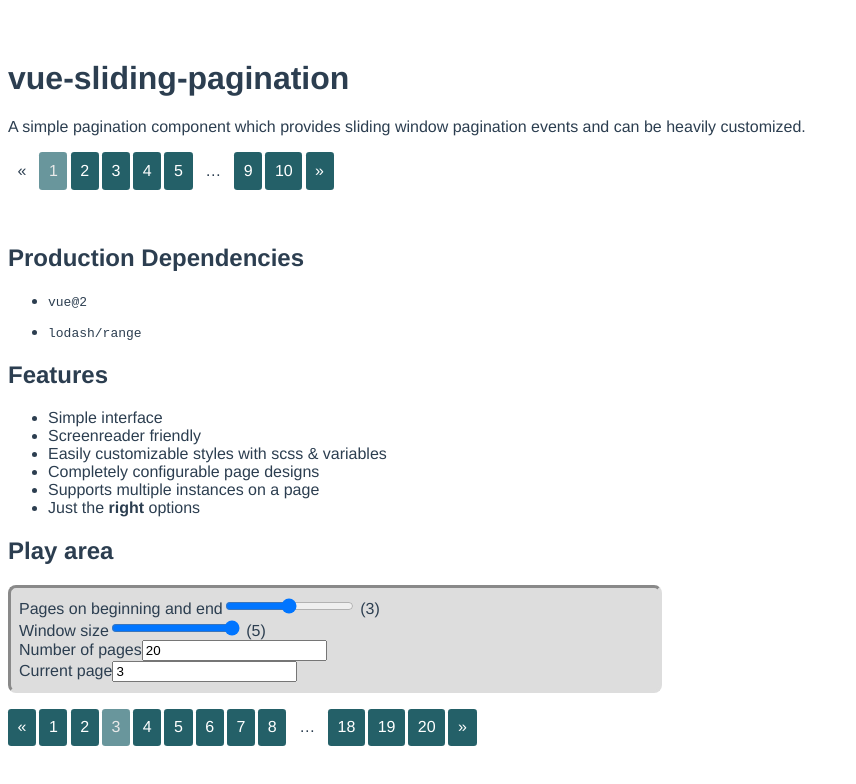
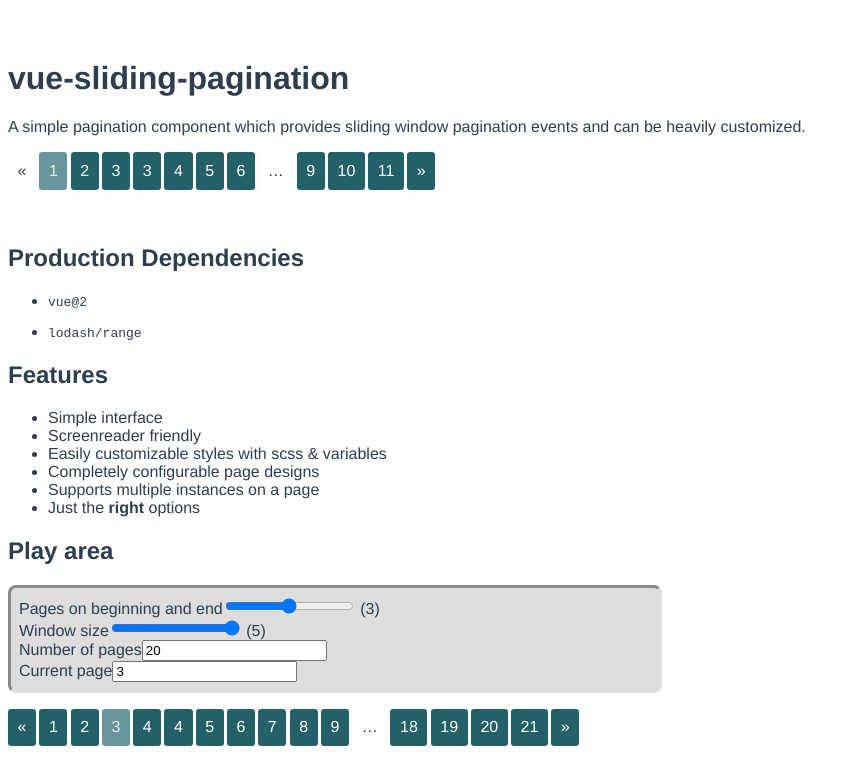
Before and after one commit to eFrane/vue-sliding-pagination, a Vue app: page / in a window 1280 px wide. Shown: the top 784 px of the page, without its empty margins (0-856 px from the left). Built offline with nearby package versions, Linux system fonts and the light colour scheme.

Commit message:
Remove lodash dependency
As the only use for lodash was the _range function it was quite
straightforward and obvious to revert to vue-nilla javascript
and just implement a simple range function.

```diff
--- a/package.json
+++ b/package.json
@@ -14,7 +14,6 @@
     "build": "node build/build.js"
   },
   "dependencies": {
-    "lodash": "^4.17.11",
     "vue": "^2.5.2"
   },
   "devDependencies": {
--- a/src/components/SlidingPagination.vue
+++ b/src/components/SlidingPagination.vue
@@ -123,8 +123,23 @@
 </template>
 
 <script>
-import _range from 'lodash/range'
 import SlidingPaginationDefaultPage from './SlidingPaginationDefaultPage.vue'
+
+export function range (start, end) {
+  let r = [];
+
+  if (start > end) {
+    let temp = start
+    start = end
+    end = temp
+  }
+
+  for (let i = start; i <= end; i++) {
+    r.push(i)
+  }
+
+  return r
+}
 
 export default {
   name: 'SlidingPagination',
@@ -221,7 +236,7 @@
      * @returns {array|number[]}
      */
     leftEndingPages () {
-      return _range(1, this.slidingEndingSize + 1)
+      return range(1, this.slidingEndingSize + 1)
     },
 
     /**
@@ -229,7 +244,7 @@
      * @returns {array|number[]}
      */
     rightEndingPages () {
-      return _range(this.total - this.slidingEndingSize + 1, this.total + 1)
+      return range(this.total - this.slidingEndingSize + 1, this.total + 1)
     },
 
     /**
@@ -239,18 +254,18 @@
     slidingWindowPages () {
       if (this.total > this.slidingEndingSize + this.slidingWindowSize) {
         if (this.current <= this.slidingEndingSize + Math.floor(this.slidingWindowSize / 2)) {
-          return _range(this.slidingEndingSize + 1, this.slidingWindowSize + this.slidingEndingSize + 1)
+          return range(this.slidingEndingSize + 1, this.slidingWindowSize + this.slidingEndingSize + 1)
         }
 
         if (this.current >= this.total - this.slidingWindowSize - Math.ceil(this.slidingWindowSize / 2)) {
-          return _range(
+          return range(
             this.total - this.slidingWindowSize - this.slidingEndingSize + 1,
             this.total - this.slidingEndingSize + 1
           )
         }
 
         // floor and ceil make the range work with odd numbers
-        return _range(
+        return range(
           this.current - Math.floor(this.slidingWindowSize / 2),
           this.current + Math.ceil(this.slidingWindowSize / 2)
         )
```
Also changed, not shown: 1 other file (tests, documents, lock files or other folders).
